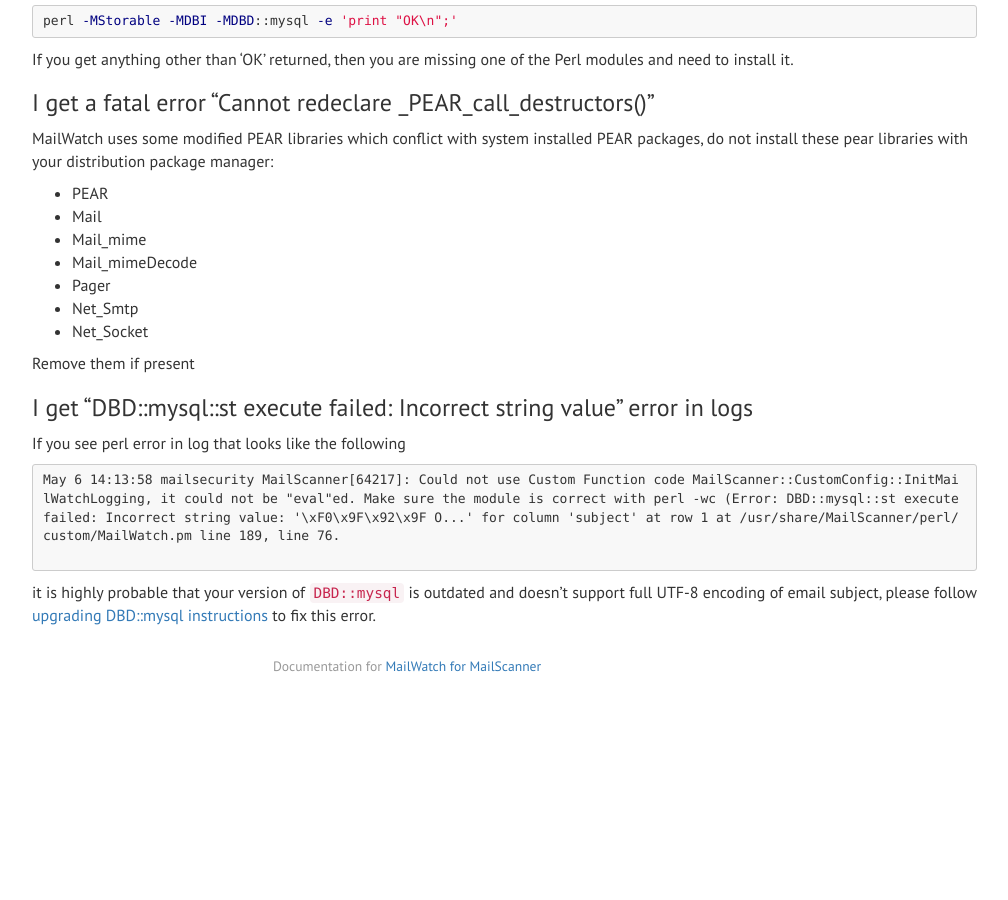
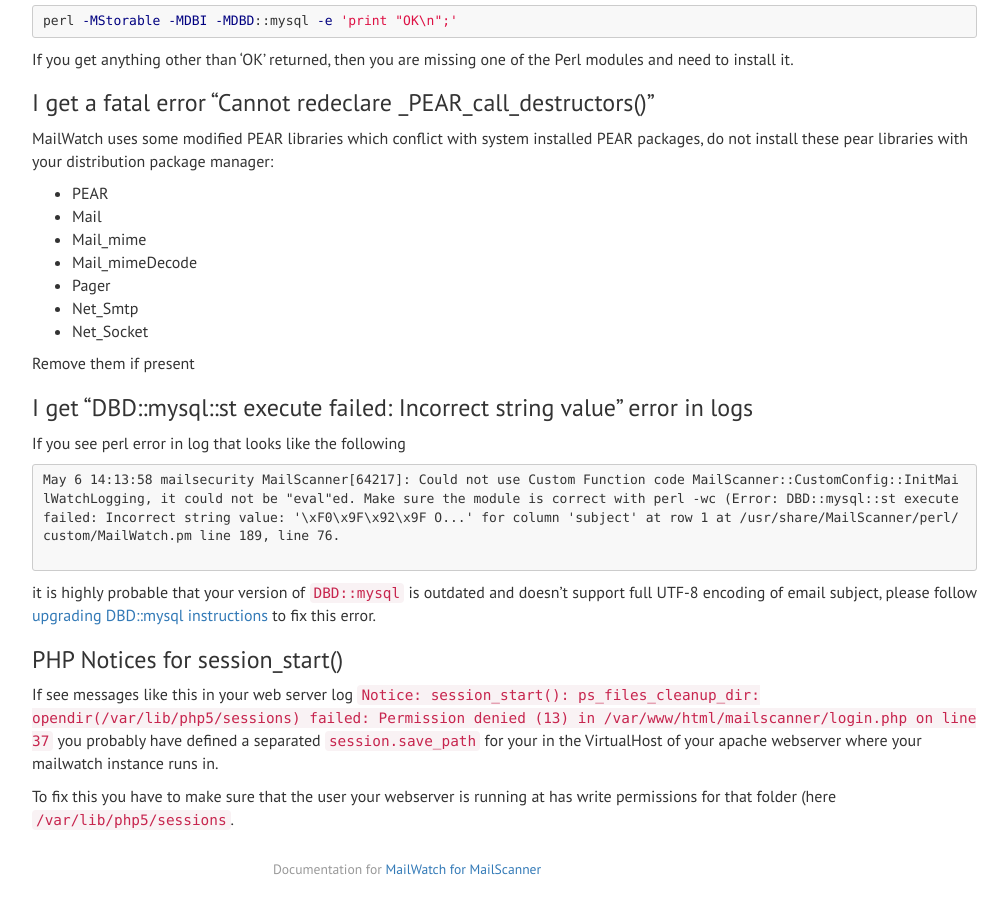
Before and after one commit to mailwatch/mailwatch-docs, a Jekyll site: the page built from _posts/2014-07-31-faq.md, in a window 1280 px wide and 900 px high, scrolled down 2250 px. Shown: the whole window, without its empty margins (233-1241 px from the left). Built offline with Jekyll 4.4.1, drawn with Linux system fonts in a browser that asks for light colours; nearby versions of some CDN libraries; before the commit the page ends 2946 px from its top, so only the background shows below that.

Commit message:
explain session problem mailwatch/mailwatch#720

````diff
--- a/_posts/2014-07-31-faq.md
+++ b/_posts/2014-07-31-faq.md
@@ -156,3 +156,8 @@ May 6 14:13:58 mailsecurity MailScanner[64217]: Could not use Custom Function co
 ```
 
 it is highly probable that your version of `DBD::mysql` is outdated and doesn't support full UTF-8 encoding of email subject, please follow [upgrading DBD::mysql instructions]({% post_url 2017-03-23-getting-started %}) to fix this error.
+
+### PHP Notices for session_start()
+If see messages like this in your web server log `Notice: session_start(): ps_files_cleanup_dir: opendir(/var/lib/php5/sessions) failed: Permission denied (13) in /var/www/html/mailscanner/login.php on line 37` you probably have defined a separated `session.save_path` for your in the VirtualHost of your apache webserver where your mailwatch instance runs in.
+
+To fix this you have to make sure that the user your webserver is running at has write permissions for that folder (here `/var/lib/php5/sessions`.
````
